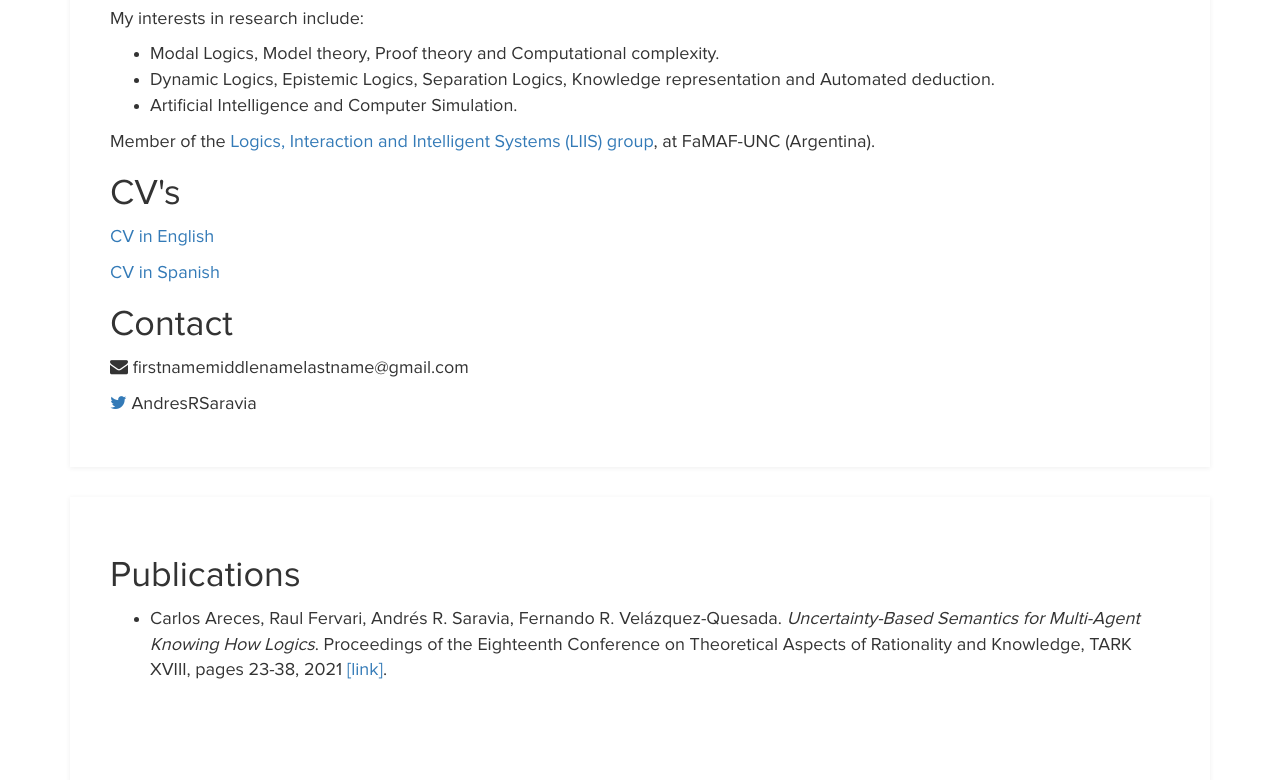
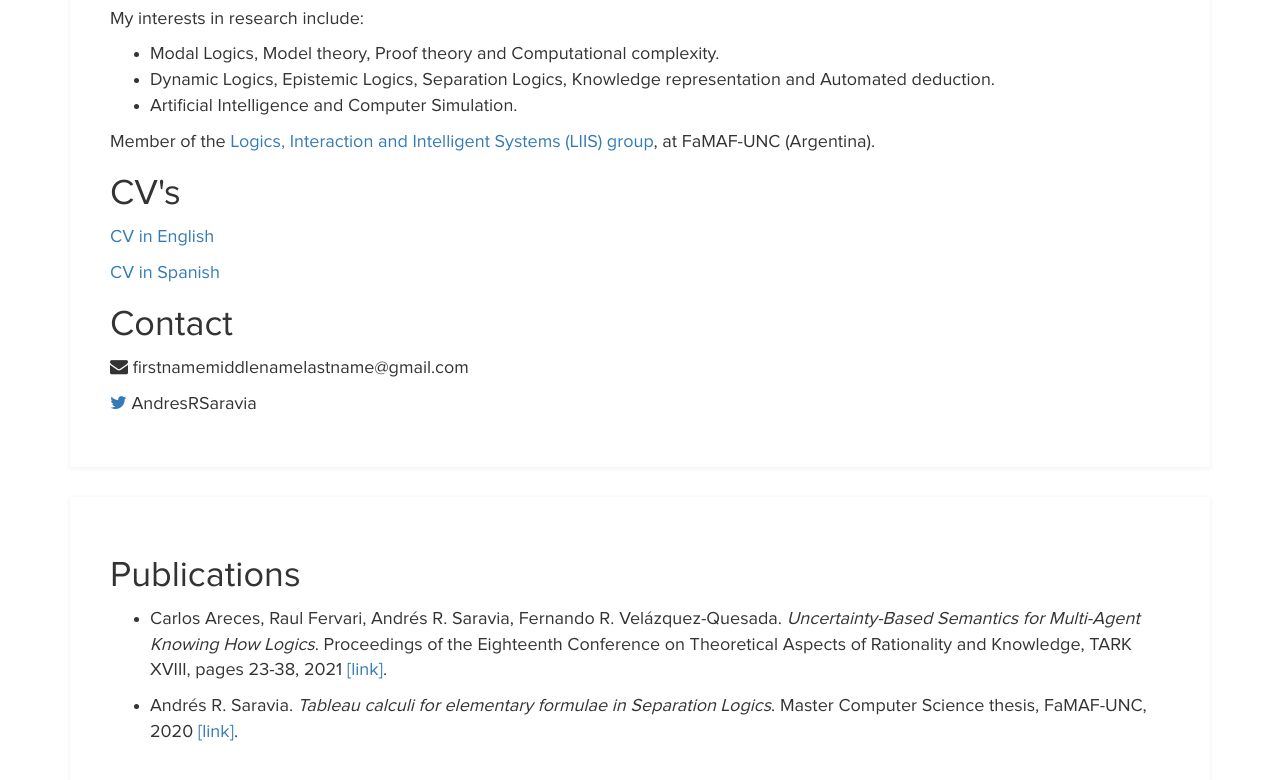
Before and after one commit to AndresRSaravia/AndresRSaravia.github.io, a plain HTML site: page index.html in a window 1280 px wide. Shown: the part 1003-1783 px from the top of the page. Drawn offline with Linux system fonts and the light colour scheme.

Commit message:
thesis publication

```diff
--- a/index.html
+++ b/index.html
@@ -79,6 +79,9 @@ http://www.templatemo.com/tm-467-easy-profile
 					<ul>
 					  <li>Carlos Areces, Raul Fervari, Andrés R. Saravia, Fernando R. Velázquez-Quesada. <em>Uncertainty-Based Semantics for Multi-Agent Knowing How Logics</em>. Proceedings of the Eighteenth Conference on Theoretical Aspects of Rationality and Knowledge, TARK XVIII, pages 23-38, 2021 <a href="http://eptcs.web.cse.unsw.edu.au/content.cgi?TARK2021">[link]</a>.</li>
 					</ul>
+					<ul>
+					  <li>Andrés R. Saravia. <em>Tableau calculi for elementary formulae in Separation Logics</em>. Master Computer Science thesis, FaMAF-UNC, 2020 <a href="https://rdu.unc.edu.ar/handle/11086/15302">[link]</a>.</li>
+					</ul>
 				</p>
 			</div>
 		</div>
```
